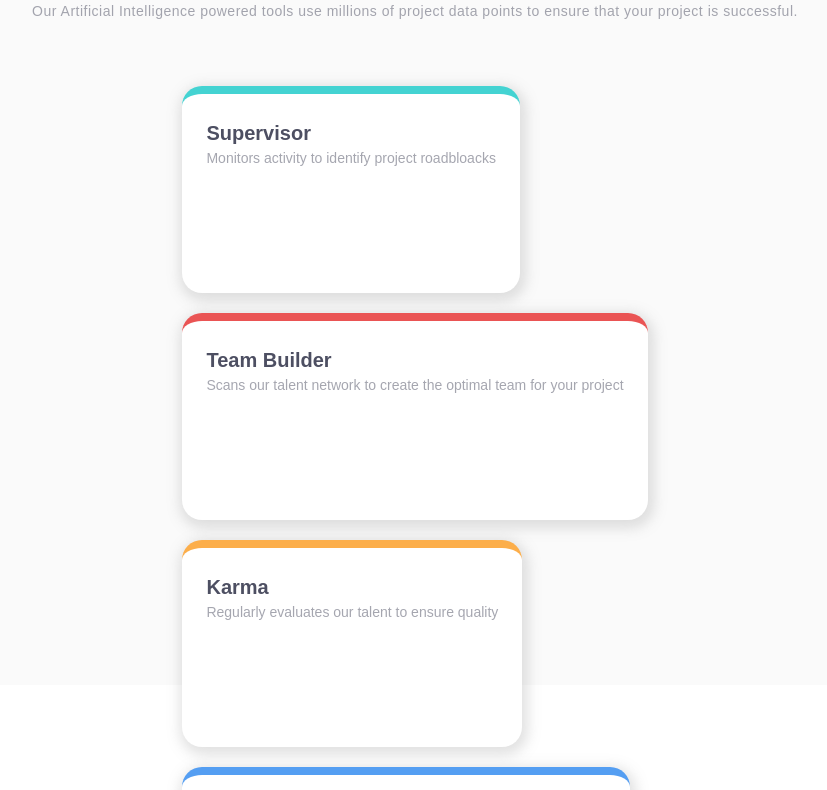
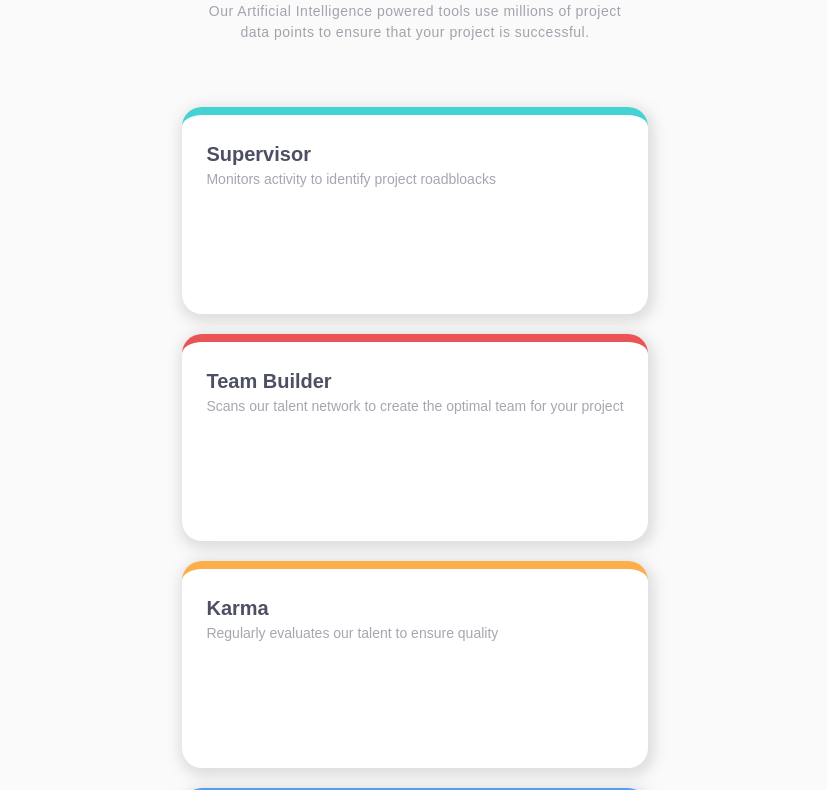
Before and after one commit to aurelienflieger/card-feature-section, a plain HTML site: page index.html in a window 1280 px wide. Shown: the part 115-905 px from the top of the page, without its empty margins (225-1052 px from the left). Drawn offline with Linux system fonts and the light colour scheme; a web font is replaced by a local one.

Commit message:
style: fix landing page overflowing & cards width stretching too far

```diff
--- a/styles/style.scss
+++ b/styles/style.scss
@@ -6,7 +6,7 @@
   flex-direction: column;
   align-items: center;
   width: 100dvw;
-  height: 100dvh;
+  height: fit-content;
   background-color: globals.$lightgrey;
   font-family: globals.$font-family;
   color: globals.$darkgrey;
@@ -15,6 +15,7 @@
 
 .header {
   letter-spacing: 0.5px;
+  text-align: center;
 
   &__title {
     font-size: globals.$font-size-l;
@@ -32,6 +33,7 @@
     font-size: globals.$font-size-xs;
     text-align: center;
     word-wrap: break-word;
+    max-width: 55ch;
   }
 }
 
@@ -51,7 +53,9 @@
   border-radius: 20px;
   background-color: globals.$white;
   box-shadow: 2px 4px 13px 4px rgba(137, 134, 134, 0.25);
-  width: fit-content;
+  width: 100%;
+  min-width: 300px;
+  max-width: 500px;
   padding: globals.$spacing-l;
 
   &__title {
```
Also changed, not shown: styles/style.css, 1 other file.
